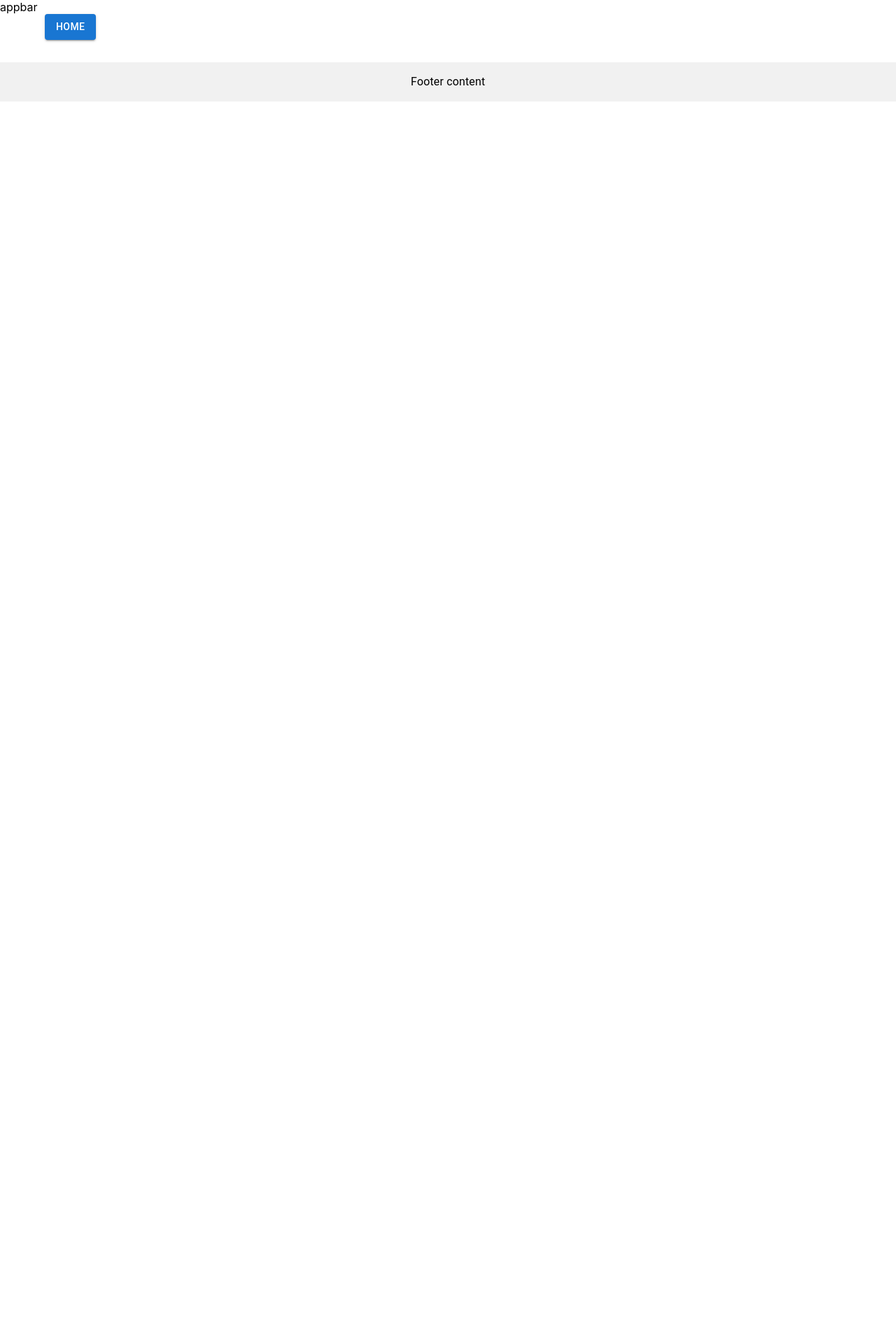
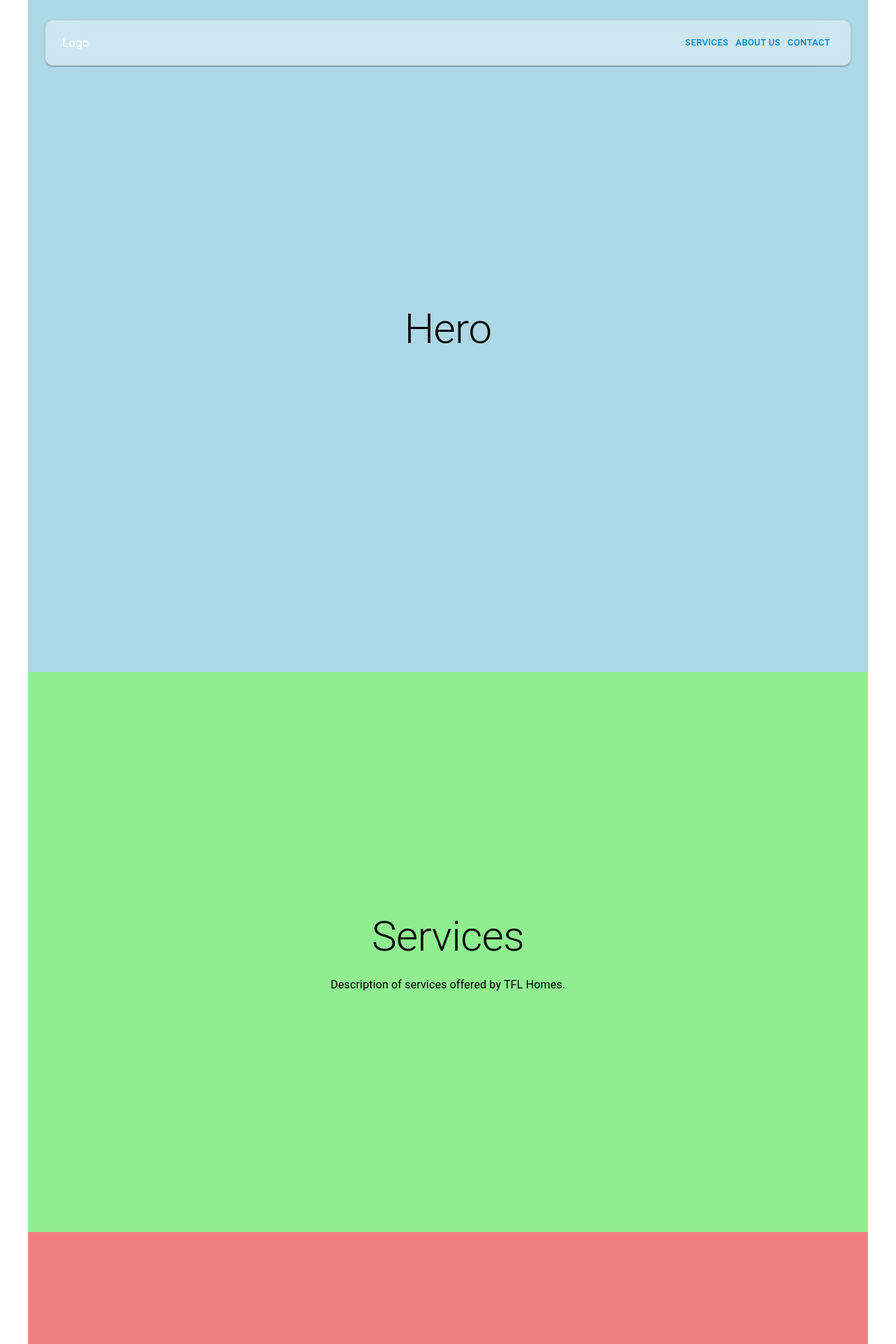
Before and after one commit to xg75Michael/xg75michael.github.io, a React (Vite) app: page / in a window 1280 px wide. Shown: the top 1920 px of the page at 70% size. Before the commit the page ends 800 px from the top, so only its background shows below. Built offline with nearby package versions, Linux system fonts and the light colour scheme.

Commit message:
add basic layout

```diff
--- a/package.json
+++ b/package.json
@@ -14,6 +14,7 @@
     "react": "^19.0.0",
     "react-dom": "^19.0.0",
     "react-router-dom": "^7.2.0",
+    "react-scroll": "^1.9.3",
     "web-vitals": "^2.1.4"
   },
   "scripts": {
--- a/src/components/CustomAppBar/index.jsx
+++ b/src/components/CustomAppBar/index.jsx
@@ -1,8 +1,122 @@
-import React from 'react';
-import { Outlet, Link } from 'react-router-dom';
+import * as React from 'react';
+import { styled, alpha } from '@mui/material/styles';
+import Box from '@mui/material/Box';
+import AppBar from '@mui/material/AppBar';
+import Toolbar from '@mui/material/Toolbar';
+import Button from '@mui/material/Button';
+import IconButton from '@mui/material/IconButton';
+import Container from '@mui/material/Container';
+import Divider from '@mui/material/Divider';
+import MenuItem from '@mui/material/MenuItem';
+import Drawer from '@mui/material/Drawer';
+import MenuIcon from '@mui/icons-material/Menu';
+import CloseRoundedIcon from '@mui/icons-material/CloseRounded';
+import { Link } from 'react-scroll';
+
+const StyledToolbar = styled(Toolbar)(({ theme }) => ({
+  display: 'flex',
+  alignItems: 'center',
+  justifyContent: 'space-between',
+  flexShrink: 0,
+  borderRadius: `calc(${theme.shape.borderRadius}px + 8px)`,
+  backdropFilter: 'blur(24px)',
+  border: '1px solid',
+  borderColor: (theme.vars || theme).palette.divider,
+  backgroundColor: theme.vars
+    ? `rgba(${theme.vars.palette.background.defaultChannel} / 0.4)`
+    : alpha(theme.palette.background.default, 0.4),
+  boxShadow: (theme.vars || theme).shadows[1],
+  padding: '8px 24px',
+}));
 
 const CustomAppBar = () => {
-  return <div>appbar</div>;
+  const [open, setOpen] = React.useState(false);
+
+  const toggleDrawer = (newOpen) => () => {
+    setOpen(newOpen);
+  };
+
+  return (
+    <AppBar
+      position='fixed'
+      enableColorOnDark
+      sx={{
+        boxShadow: 0,
+        bgcolor: 'transparent',
+        backgroundImage: 'none',
+        mt: 'calc(var(--template-frame-height, 0px) + 28px)',
+      }}>
+      <Container maxWidth='lg'>
+        <StyledToolbar variant='dense' disableGutters>
+          <Box
+            sx={{
+              flexGrow: 1,
+              display: 'flex',
+              alignItems: 'center',
+              justifyContent: 'space-between',
+              px: 0,
+            }}>
+            <Link to='hero' smooth={true} duration={500}>
+              <span style={{ cursor: 'pointer' }}>Logo</span>
+            </Link>
+            <Box sx={{ display: { xs: 'none', md: 'flex' } }}>
+              <Link to='services' smooth={true} duration={500}>
+                <Button variant='text' color='info' size='small'>
+                  Services
+                </Button>
+              </Link>
+              <Link to='aboutus' smooth={true} duration={500}>
+                <Button variant='text' color='info' size='small'>
+                  About Us
+                </Button>
+              </Link>
+              <Link to='contact' smooth={true} duration={500}>
+                <Button variant='text' color='info' size='small'>
+                  Contact
+                </Button>
+              </Link>
+            </Box>
+          </Box>
+          <Box sx={{ display: { xs: 'flex', md: 'none' }, gap: 1 }}>
+            <IconButton aria-label='Menu button' onClick={toggleDrawer(true)}>
+              <MenuIcon />
+            </IconButton>
+            <Drawer
+              anchor='top'
+              open={open}
+              onClose={toggleDrawer(false)}
+              PaperProps={{
+                sx: {
+                  top: 'var(--template-frame-height, 0px)',
+                },
+              }}>
+              <Box sx={{ p: 2, backgroundColor: 'background.default' }}>
+                <Box
+                  sx={{
+                    display: 'flex',
+                    justifyContent: 'flex-end',
+                  }}>
+                  <IconButton onClick={toggleDrawer(false)}>
+                    <CloseRoundedIcon />
+                  </IconButton>
+                </Box>
+                <Link to='services' smooth={true} duration={500}>
+                  <MenuItem onClick={toggleDrawer(false)}>Services</MenuItem>
+                </Link>
+                <Link to='aboutus' smooth={true} duration={500}>
+                  <MenuItem onClick={toggleDrawer(false)}>About Us</MenuItem>
+                </Link>
+                <Link to='contact' smooth={true} duration={500}>
+                  <MenuItem onClick={toggleDrawer(false)}>Contact</MenuItem>
+                </Link>
+                <Divider sx={{ my: 3 }} />
+              </Box>
+            </Drawer>
+          </Box>
+        </StyledToolbar>
+      </Container>
+    </AppBar>
+  );
 };
 
 export default CustomAppBar;
--- a/src/components/CustomLayout/index.jsx
+++ b/src/components/CustomLayout/index.jsx
@@ -7,10 +7,8 @@ const CustomLayout = () => {
   return (
     <div>
       <CustomAppBar></CustomAppBar>
-      <Container>
-        <Outlet />
-      </Container>
-      <footer style={{ textAlign: 'center', padding: '1rem', marginTop: '2rem', background: '#f1f1f1' }}>
+      <Outlet />
+      <footer style={{ textAlign: 'center', padding: '2rem', background: '#f1f1f1' }}>
         <Typography variant='body1'>Footer content</Typography>
       </footer>
     </div>
--- a/src/pages/Home/index.jsx
+++ b/src/pages/Home/index.jsx
@@ -1,10 +1,71 @@
-import { Button } from '@mui/material';
+import { Button, Container, Typography, Box } from '@mui/material';
 
 const Home = () => {
   return (
-    <Button variant='contained' color='primary'>
-      Home
-    </Button>
+    <div>
+      <Container
+        id='hero'
+        sx={{
+          display: 'flex',
+          flexDirection: 'column',
+          justifyContent: 'center',
+          alignItems: 'center',
+          height: '120vh',
+          backgroundColor: 'lightblue',
+        }}>
+        <Typography variant='h2' gutterBottom>
+          Hero
+        </Typography>
+      </Container>
+      <Container
+        id='services'
+        sx={{
+          display: 'flex',
+          flexDirection: 'column',
+          justifyContent: 'center',
+          alignItems: 'center',
+          height: '100vh',
+          backgroundColor: 'lightgreen',
+        }}>
+        <Typography variant='h2' gutterBottom>
+          Services
+        </Typography>
+        <Typography variant='body1'>Description of services offered by TFL Homes.</Typography>
+      </Container>
+
+      <Container
+        id='aboutus'
+        sx={{
+          display: 'flex',
+          flexDirection: 'column',
+          justifyContent: 'center',
+          alignItems: 'center',
+          height: '100vh',
+          backgroundColor: 'lightcoral',
+        }}>
+        <Typography variant='h2' gutterBottom>
+          About Us
+        </Typography>
+        <Typography variant='body1'>Information about TFL Homes and its mission.</Typography>
+      </Container>
+
+      <Container
+        id='contact'
+        sx={{
+          display: 'flex',
+          flexDirection: 'column',
+          justifyContent: 'center',
+          alignItems: 'center',
+          height: '100vh',
+          backgroundColor: 'lightyellow',
+        }}>
+        <Typography variant='h2' gutterBottom>
+          Contact
+        </Typography>
+        <Typography variant='body1'>Contact details and form for TFL Homes.</Typography>
+      </Container>
+    </div>
   );
 };
+
 export default Home;
```
Also changed, not shown: 1 other file (tests, documents, lock files or other folders).
